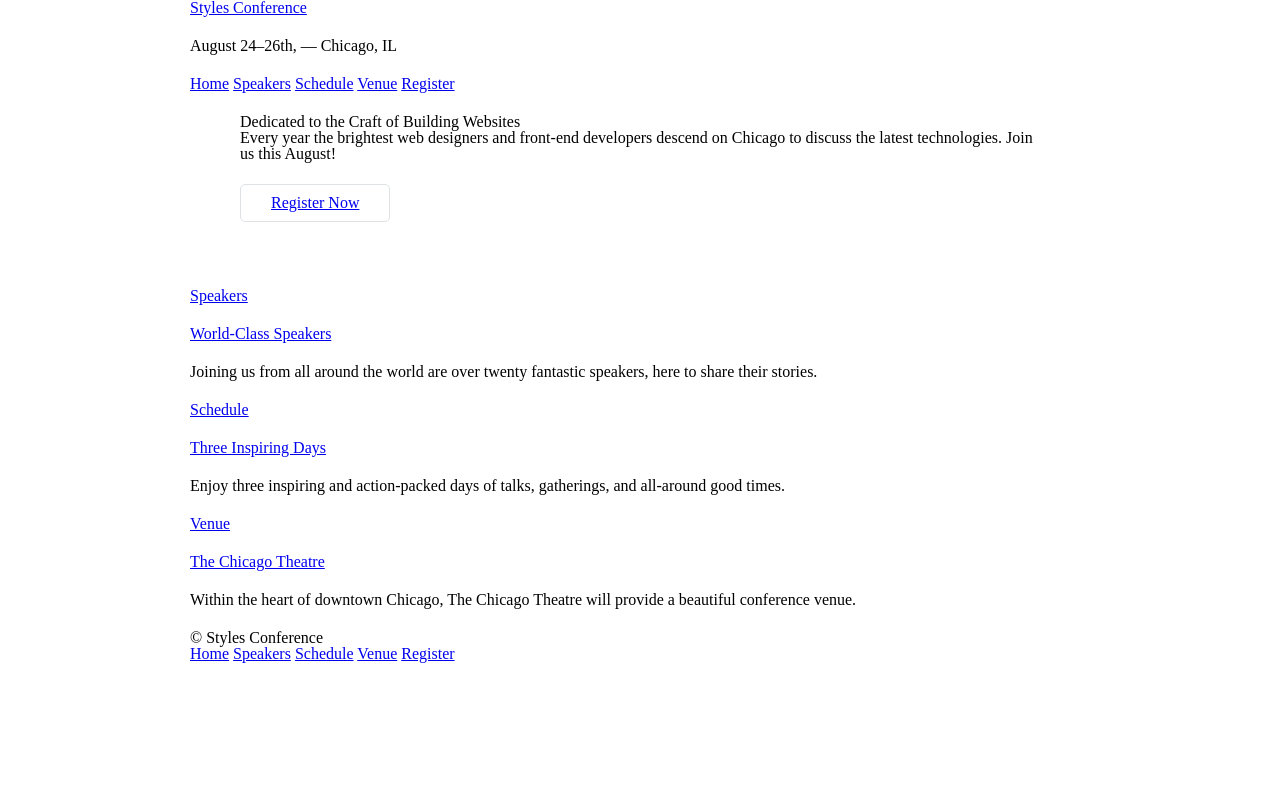
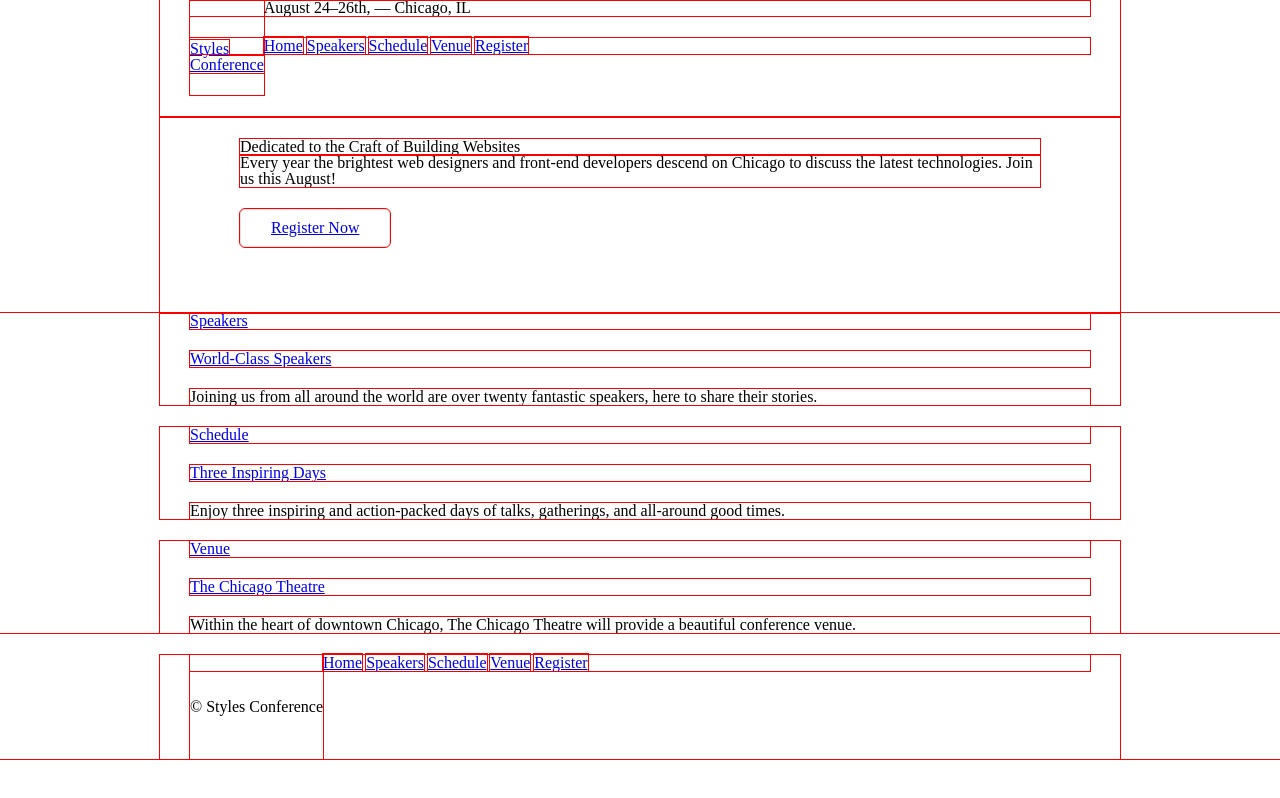
Before and after one commit to denossart/styles-conference-site, a plain HTML site: page venue.html in a window 1280 px wide. Drawn offline with Linux system fonts and the light colour scheme.

Commit message:
...add clearfix header & footer all pages

```diff
--- a/assets/stylesheets/main.css
+++ b/assets/stylesheets/main.css
@@ -45,6 +45,16 @@ q:before, q:after {
 table {
 	border-collapse: collapse;
 	border-spacing: 0;
+}
+
+/*
+  =====================================
+  DEBUG
+  =====================================
+*/
+
+* {
+  outline: 1px solid red;
 }
 
 
@@ -145,3 +155,15 @@ h1, h3, h4, h5, p {
   border-top: 1px solid #648880;
   padding: 40px 0 22px 0;
 }
+
+
+/*
+  =====================================
+  PRIMARY FOOTER
+  =====================================
+*/
+
+.primary-footer small {
+  float: left;
+  padding: 44px 0;
+}
--- a/venue.html
+++ b/venue.html
@@ -6,10 +6,10 @@
     <link rel="stylesheet" href="./assets/stylesheets/main.css">
   </head>
   <body>
-    <header class="container">
+    <header class="container group">
       <section>
-        <h1>
-          <a href="index.html">Styles Conference</a>
+        <h1 class="logo">
+          <a href="index.html">Styles<br> Conference</a>
         </h1>
       </section>
       <h3>August 24&ndash;26th, &mdash; Chicago, IL</h3>
@@ -49,7 +49,7 @@
         <p>Within the heart of downtown Chicago, The Chicago Theatre will provide a beautiful conference venue.</p>
       </section>
     </section>
-    <footer class="container">
+    <footer class="primary-footer container group">
       <small>&copy; Styles Conference</small>
       <nav>
         <a href="index.html">Home</a>
```
Also changed, not shown: index.html (+1 -1 lines), register.html (+4 -4 lines), schedule.html (+4 -4 lines), speakers.html (+4 -4 lines).
